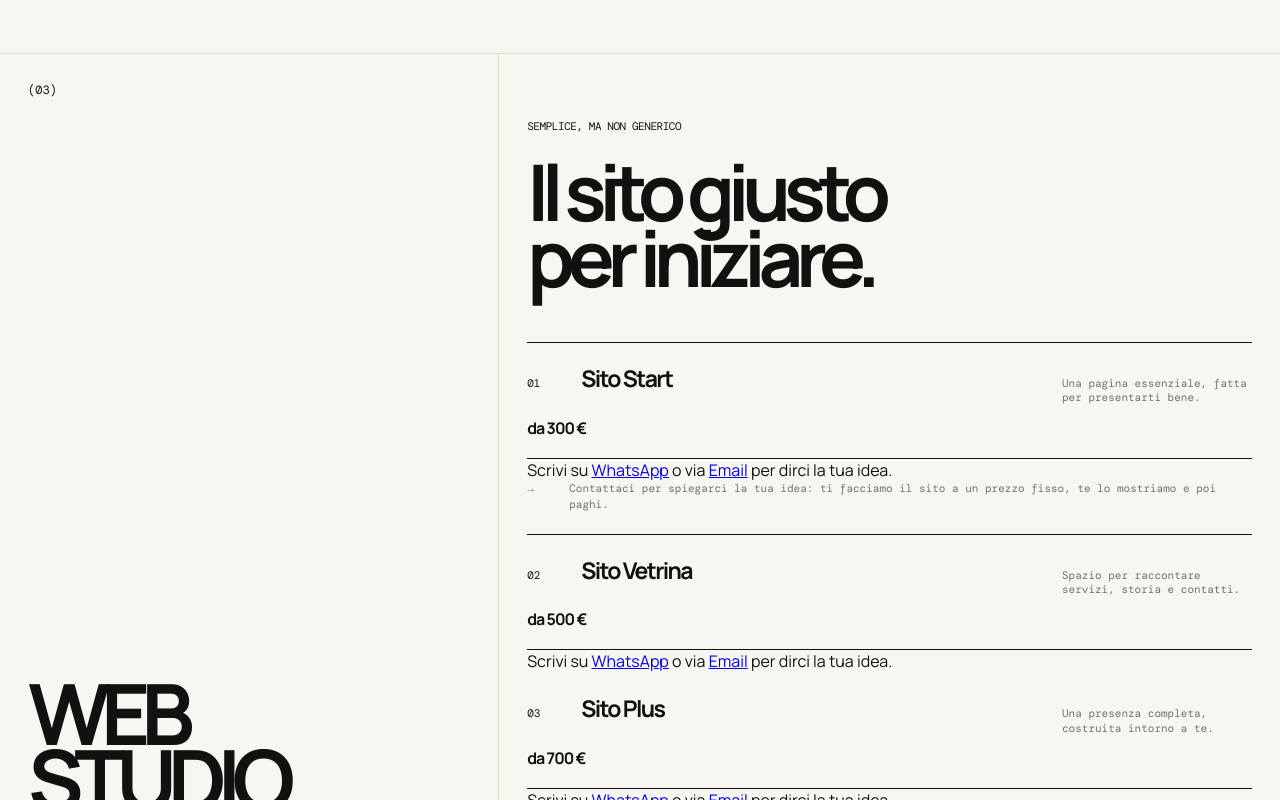
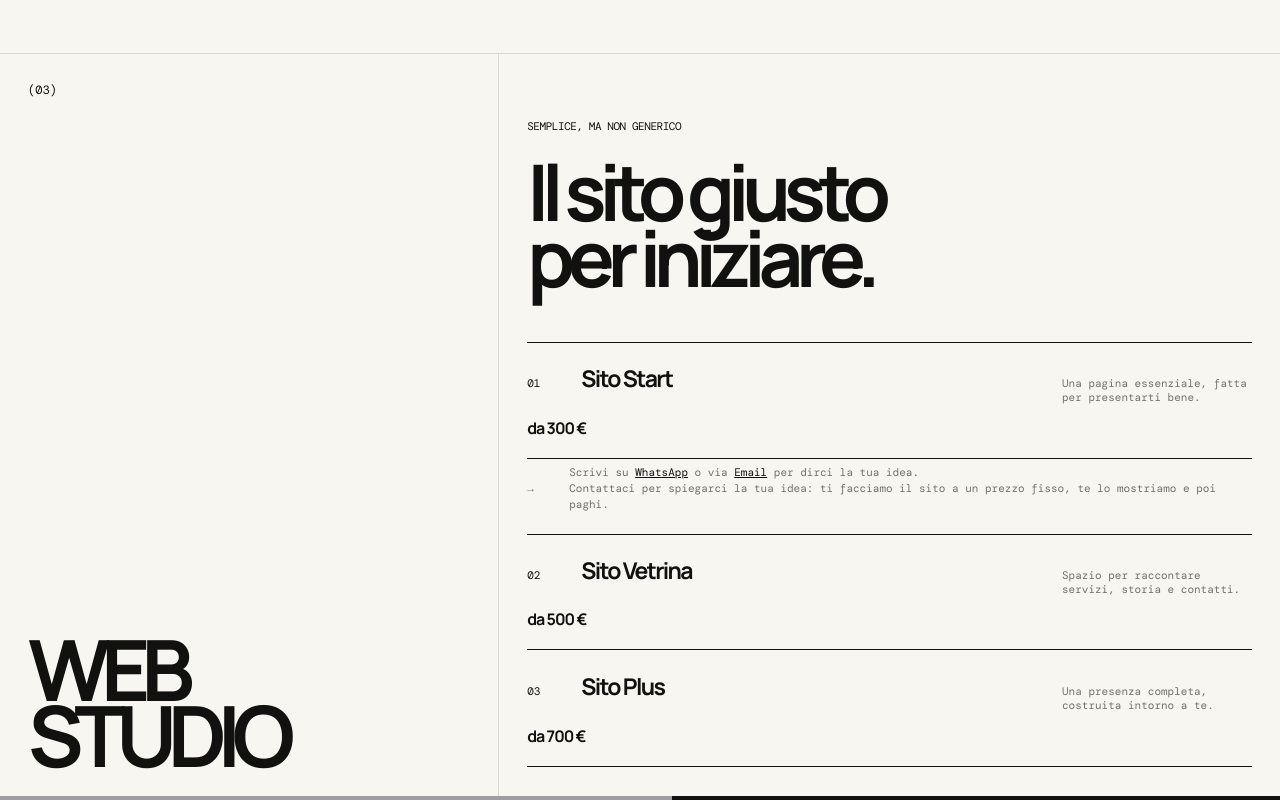
Before and after one commit to alessandrosmet/sito, a plain HTML site: page index.html in a window 1280 px wide. Both pictures are taken after a click on the button 889 px from the left and 1685 px from the top of the page. Shown: the part 1285-2085 px from the top of the page. Drawn offline with nearby package versions, Linux system fonts and the light colour scheme; grey boxes are pictures that could not be loaded.

Commit message:
prova sezione price

```diff
--- a/main.js
+++ b/main.js
@@ -76,13 +76,11 @@
     item.classList.add('is-selected');
     item.setAttribute('aria-expanded', 'true');
     description.classList.add('is-open');
-
-    // Il messaggio di contatto NON viene aperto qui.
-    // Compare solo passando sopra il messaggio stesso.
+    contactMessage?.classList.add('is-open');
 }
 
 offerItems.forEach((item, index) => {
-    const { description, contactMessage } = getOfferElements(item);
+    const { description } = getOfferElements(item);
 
     if (!description) return;
 
@@ -120,15 +118,4 @@
             openOffer(item);
         }
     });
-
-    // SOLO PASSANDO SOPRA IL MESSAGGIO DI CONTATTO
-    if (contactMessage) {
-        contactMessage.addEventListener('mouseenter', () => {
-            contactMessage.classList.add('is-open');
-        });
-
-        contactMessage.addEventListener('mouseleave', () => {
-            contactMessage.classList.remove('is-open');
-        });
-    }
 });
--- a/style.css
+++ b/style.css
@@ -29,7 +29,19 @@
     padding: 0 0 21px;
     opacity: 1;
     border-bottom-color: var(--ink);
-}.process { display: grid; grid-template-columns: 1.05fr .95fr; min-height: 700px; } .process-image img { width: 100%; height: 100%; object-fit: cover; filter: grayscale(100%); } .process-panel { padding: 42px 28px; background: var(--ink); color: var(--paper); } .process-panel h2 { margin: 54px 0; font-size: clamp(50px, 5.7vw, 76px); line-height: .84; letter-spacing: -.09em; } ol { list-style: none; border-top: 1px solid #5a5a55; } ol li { display: grid; grid-template-columns: 48px 1fr; gap: 12px; border-bottom: 1px solid #5a5a55; padding: 19px 0; } ol span, ol p { font: 11px/1.35 "DM Mono", monospace; } ol h3 { font-size: 18px; letter-spacing: -.05em; } ol p { color: #bcbcb4; margin-top: 5px; }
+}
+.offer-contact-message { max-height: 0; overflow: hidden; opacity: 0; margin: 0; padding: 0; color: var(--muted); font: 11px/1.45 "DM Mono", monospace; transition: max-height .35s ease, opacity .25s ease, padding .35s ease; }
+.offer-contact-message a { color: var(--ink); }
+.offer-item:hover ~ .offer-contact-message,
+.offer-item:focus-visible ~ .offer-contact-message,
+.offer-item.is-selected ~ .offer-contact-message,
+.offer-contact-message:hover,
+.offer-contact-message.is-open {
+    max-height: 100px;
+    opacity: 1;
+    padding: 6px 0 0 42px;
+}
+.process { display: grid; grid-template-columns: 1.05fr .95fr; min-height: 700px; } .process-image img { width: 100%; height: 100%; object-fit: cover; filter: grayscale(100%); } .process-panel { padding: 42px 28px; background: var(--ink); color: var(--paper); } .process-panel h2 { margin: 54px 0; font-size: clamp(50px, 5.7vw, 76px); line-height: .84; letter-spacing: -.09em; } ol { list-style: none; border-top: 1px solid #5a5a55; } ol li { display: grid; grid-template-columns: 48px 1fr; gap: 12px; border-bottom: 1px solid #5a5a55; padding: 19px 0; } ol span, ol p { font: 11px/1.35 "DM Mono", monospace; } ol h3 { font-size: 18px; letter-spacing: -.05em; } ol p { color: #bcbcb4; margin-top: 5px; }
 .contact { padding: 60px 28px 28px; min-height: 520px; background: #d5f36b; display: flex; flex-direction: column; justify-content: space-between; } .contact h2 { font-size: clamp(70px, 10.2vw, 138px); line-height: .77; letter-spacing: -.12em; } .contact h2 em { font-style: normal; color: transparent; -webkit-text-stroke: 1.5px var(--ink); } .contact-bottom { display: flex; justify-content: space-between; align-items: end; font: 12px/1.4 "DM Mono", monospace; } .contact-choice { position: relative; } .contact-trigger { width: 142px; height: 142px; border: 1px solid var(--ink); border-radius: 50%; display: flex; flex-direction: column; justify-content: center; align-items: center; color: inherit; background: transparent; cursor: pointer; font: 700 18px Manrope, sans-serif; transition: background .2s, color .2s; } .contact-trigger:hover, .contact-trigger[aria-expanded="true"] { background: var(--ink); color: #d5f36b; } .contact-trigger span { font-size: 29px; } .contact-options { position: absolute; right: 0; bottom: calc(100% + 12px); z-index: 3; display: grid; min-width: 172px; } .contact-options[hidden] { display: none; } .contact-options a { display: flex; justify-content: space-between; gap: 24px; padding: 10px 0; color: inherit; font: 700 15px Manrope, sans-serif; text-decoration: none; } .contact-options a:hover { text-decoration: underline; text-underline-offset: 4px; } .contact-options a span { font: 400 19px "DM Mono", monospace; }
 footer { display: flex; justify-content: space-between; padding: 16px 28px; background: var(--ink); color: var(--paper); }
 .reveal { opacity: 0; transform: translateY(18px); transition: opacity .6s ease, transform .6s ease; } .reveal.visible { opacity: 1; transform: translateY(0); }
```
